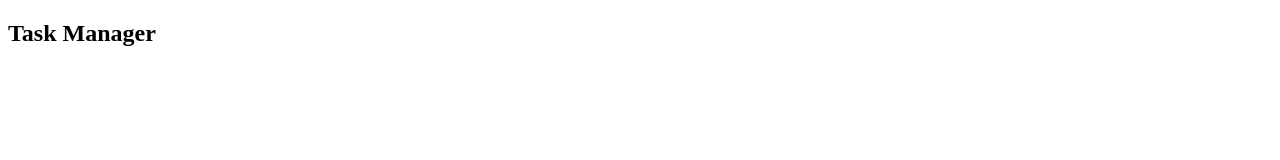
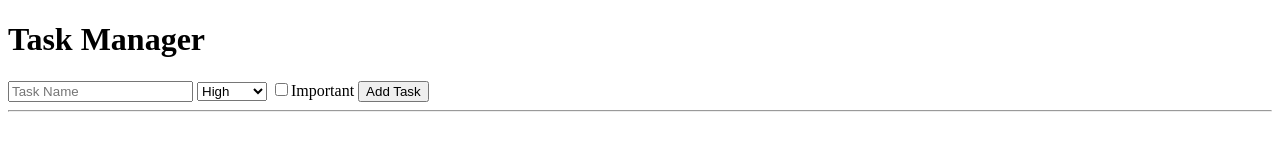
Before and after one commit to alexkurcan/Final-Project_WEB115-Kurcan, a plain HTML site: page index.html in a window 1280 px wide. Drawn offline with Linux system fonts and the light colour scheme.

Commit message:
adding code to index html

```diff
--- a/index.html
+++ b/index.html
@@ -5,11 +5,23 @@
     <meta name="viewport" content="width=device-width, initial-scale=1.0">
     <title>Task Manager</title>
     <link rel = "stylesheet" href="style.css" />
-    <script src = "script.js" defer></script>
 </head>
 <body>
-    <div id = "taskmanager">
-        <h2>Task Manager</h2>
+    <div class="container">
+        <h1>Task Manager</h1>
+        <div class="task-input">
+            <input type="text" id="taskName" placeholder="Task Name" />
+            <select id="priority">
+                <option value="High">High</option>
+                <option value="Medium">Medium</option>
+                <option value="Low">Low</option>
+            </select>
+            <label><input type="checkbox" id="important "/>Important</label>
+            <button onclick="addTask()">Add Task</button>
+        </div>
+        <hr />
+        <div id="taskmanager"></div>
     </div>
+    <script src = "script.js"></script>
 </body>
 </html>
```
